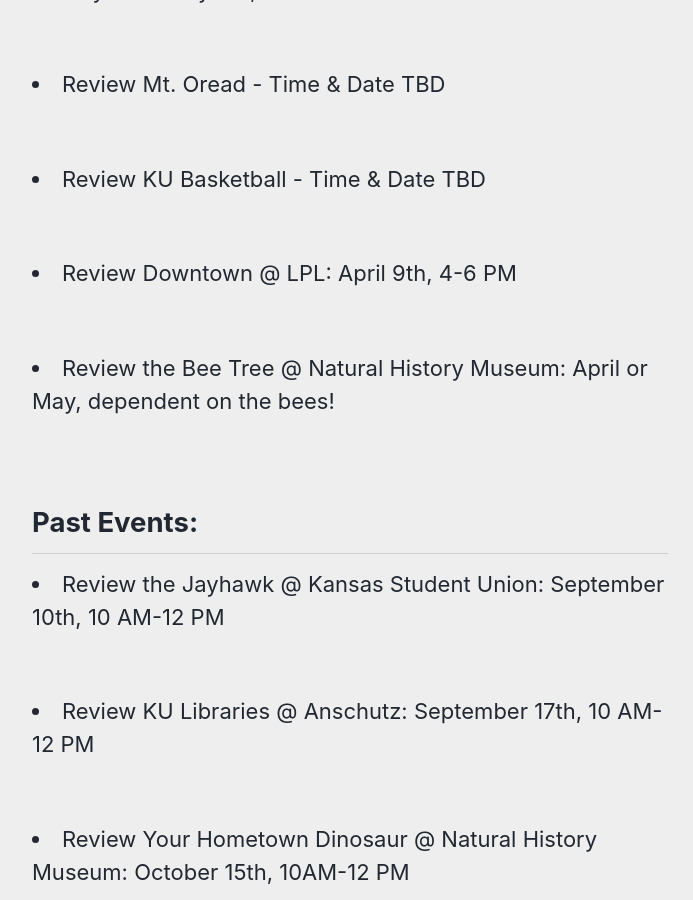
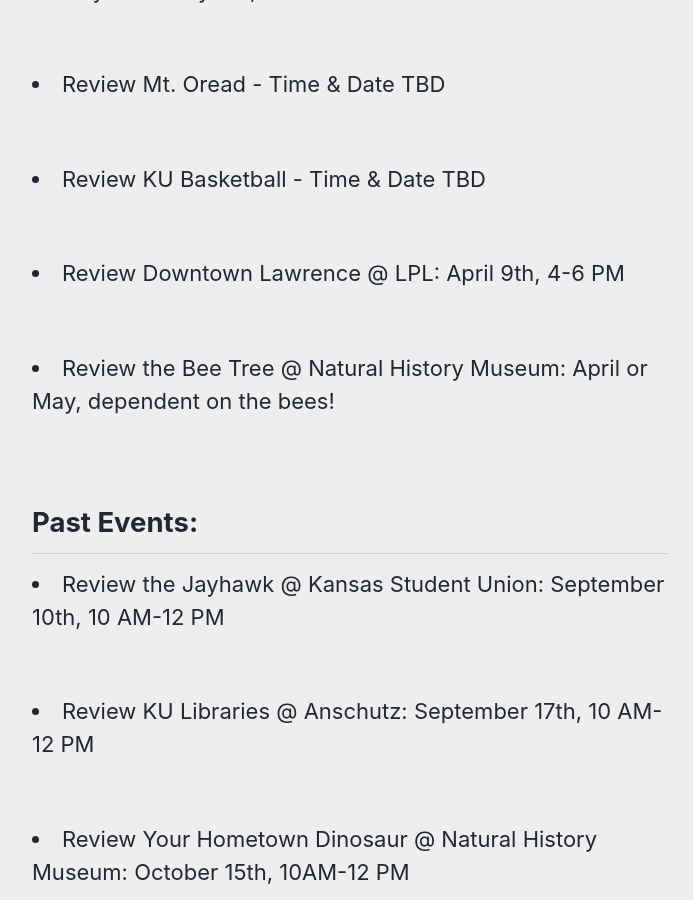
Before and after one commit to idrhku/lawrence-reviewed, a Jekyll site: the page built from _pages/pop-ups.md, in a window 1280 px wide and 900 px high, scrolled down 836 px. Shown: the whole window, without its empty margins (290-983 px from the left). Built offline with Jekyll 4.4.1, drawn with Linux system fonts in a browser that asks for light colours; cached includes are drawn as plain includes.

Commit message:
Update pop-ups.md

```diff
--- a/_pages/pop-ups.md
+++ b/_pages/pop-ups.md
@@ -24,7 +24,7 @@
 <br>
 <li>Review KU Basketball - Time & Date TBD</li>
 <br>
-<li>Review Downtown @ LPL: April 9th, 4-6 PM </li>
+<li>Review Downtown Lawrence @ LPL: April 9th, 4-6 PM </li>
 <br>
 <li>Review the Bee Tree @ Natural History Museum: April or May, dependent on the bees!</li>
 <br>
```
